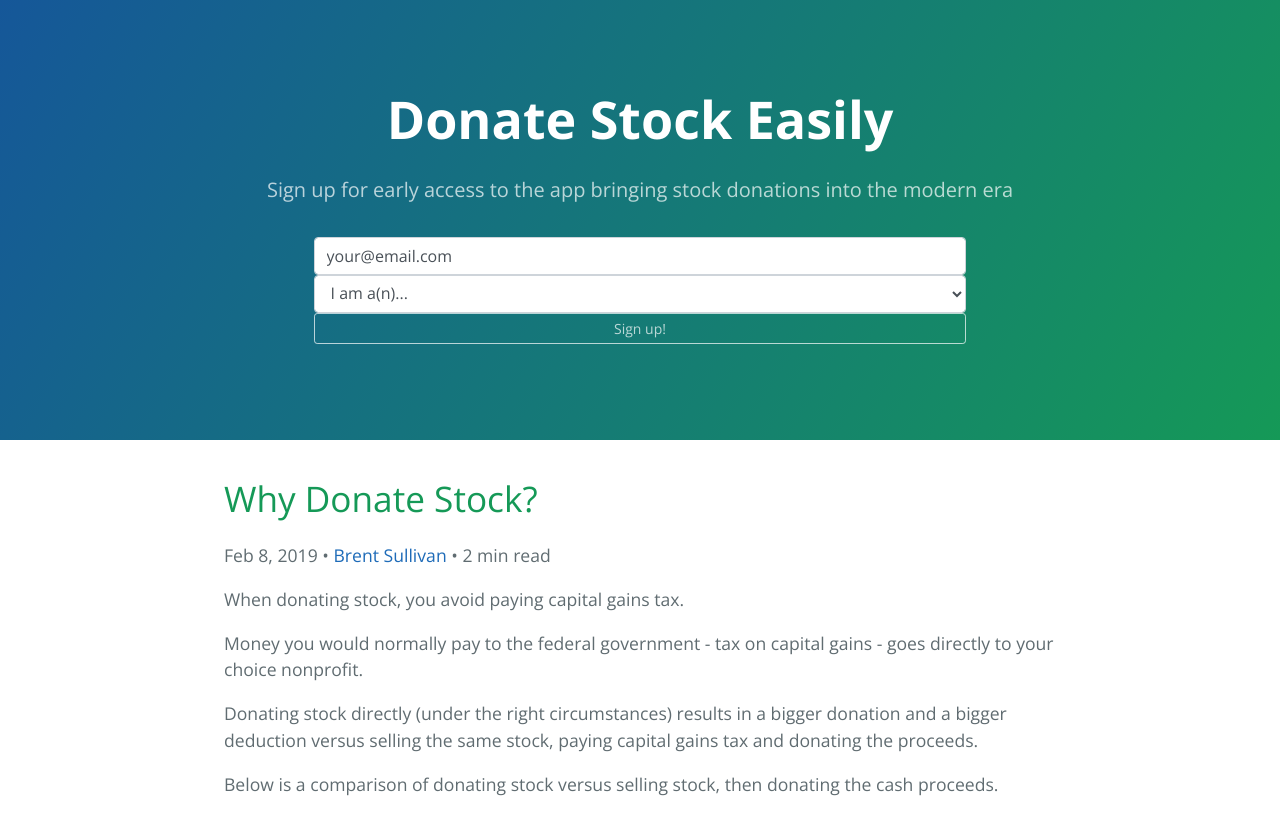
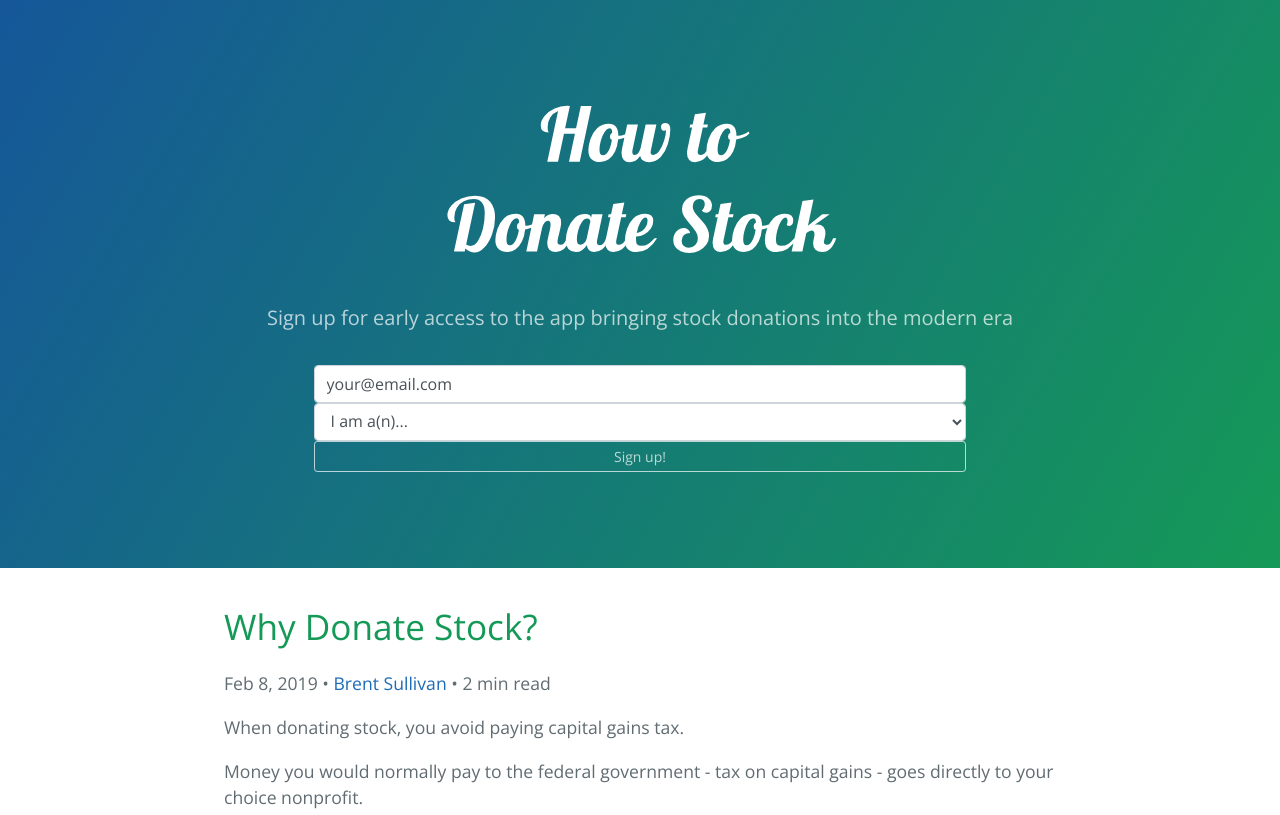
Before and after one commit to brntsllvn/donate-stock, a Jekyll site: the page built from _posts/2019-02-09-why-donate-stock.markdown, in a window 1280 px wide. Shown: the top 815 px of the page. Built offline with Jekyll 4.4.1, drawn with Linux system fonts in a browser that asks for light colours; grey boxes are pictures that could not be loaded.

Commit message:
add donate stock logo, clean up wording, other small stuff

```diff
--- a/_config.yml
+++ b/_config.yml
@@ -13,8 +13,8 @@
 # you will see them accessed via {{ site.title }}, {{ site.email }}, and so on.
 # You can create any custom variable you would like, and they will be accessible
 # in the templates via {{ site.myvariable }}.
-title: Donate Stock Easily
-email: brntsllvn@gmail.com
+title: How To Donate Stock
+email: brent@donatestock.io
 description: >- # this means to ignore newlines until "baseurl:"
 baseurl: "/" # the subpath of your site, e.g. /blog
 url: "https://donatestock.info/" # the base hostname & protocol for your site, e.g. http://example.com
--- a/_includes/slides.html
+++ b/_includes/slides.html
@@ -7,7 +7,7 @@
         overflow: hidden;
     }
     .embed-responsive-16by9 {
-        padding-top: 64%;
+        padding-top: 63%;
     }
     iframe {
         position: absolute;
--- a/_layouts/default.html
+++ b/_layouts/default.html
@@ -80,7 +80,9 @@
 
   <body>
     <header class="page-header" role="banner">
-      <h1 class="project-name">Donate Stock Easily</h1>
+      <a href="/">
+        <img src="/img/how-to-donate-stock.svg" alt="A picture of script text saying `how to donate stock`. A fat logo of sorts." height="200" width="450">
+      </a>
       <h2 class="project-tagline">Sign up for early access to the app bringing stock donations into the modern era</h2>
 
       <!-- Begin Mailchimp Signup Form -->
--- a/_layouts/home.html
+++ b/_layouts/home.html
@@ -3,9 +3,7 @@ layout: default
 ---
 
 <div class="home">
-  {%- if page.title -%}
     <h1 class="page-heading">{{ page.title }}</h1>
-  {%- endif -%}
 
   {{ content }}
 
```
Also changed, not shown: img/favicon.png, img/how-to-donate-stock.svg (added).
